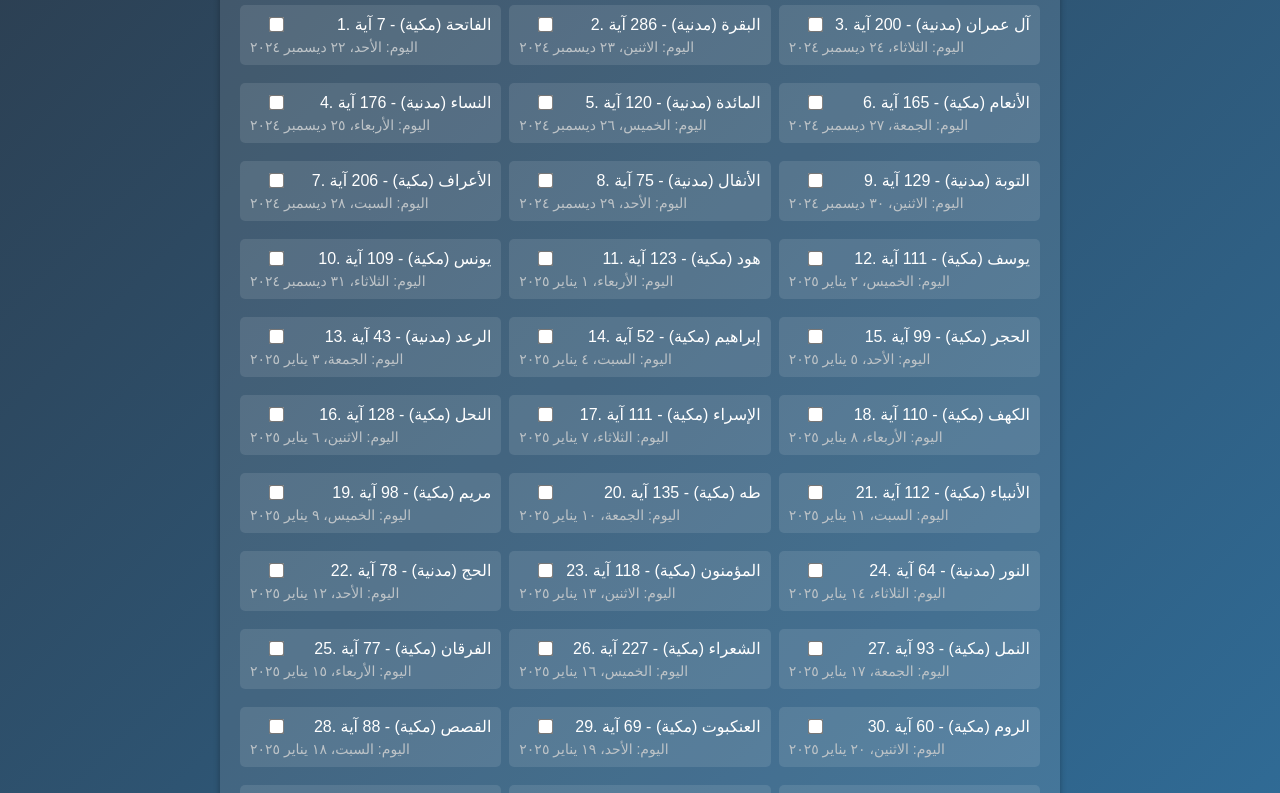
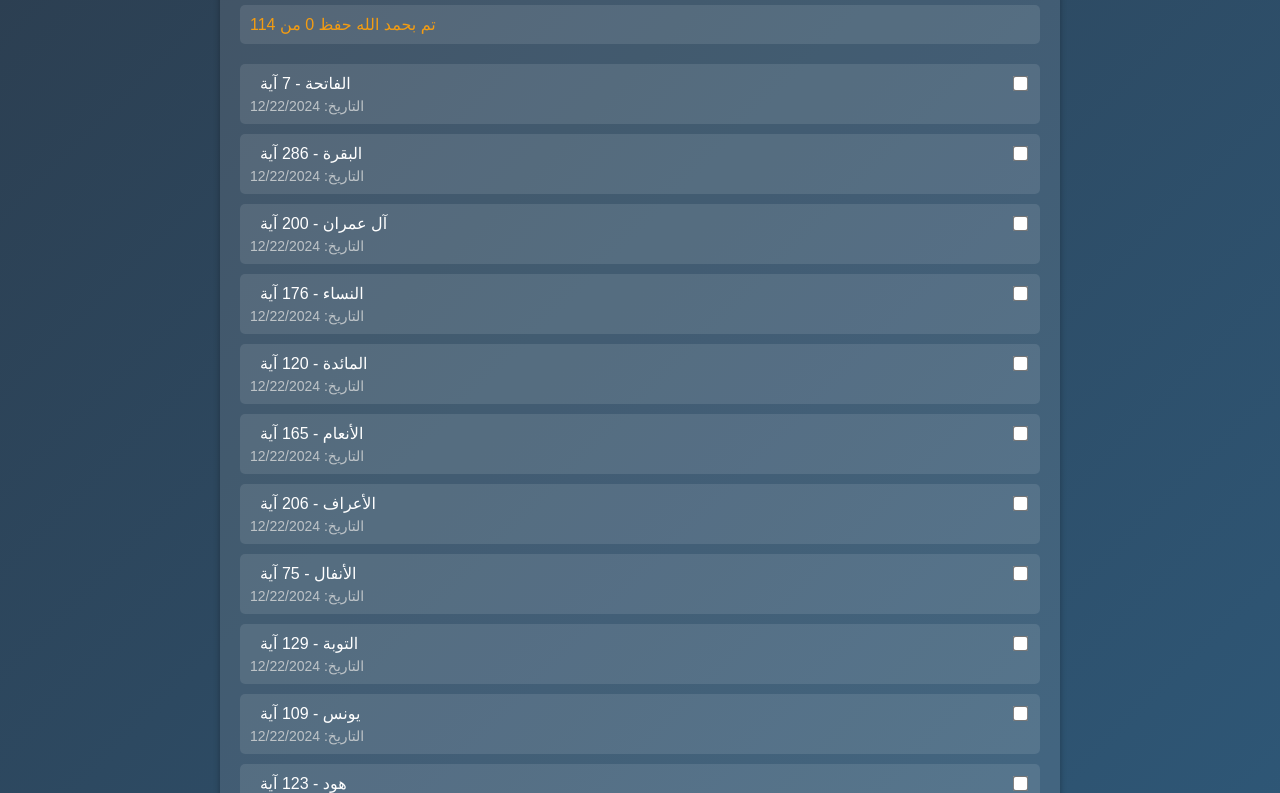
Before and after one commit to wp-fully/qr, a plain HTML site: page index.html in a window 1280 px wide. Shown: the part 114-907 px from the top of the page. Drawn offline with Linux system fonts and the light colour scheme.

Commit message:
Update index.html

```diff
--- a/index.html
+++ b/index.html
@@ -26,6 +26,15 @@
       text-align: center;
       margin-bottom: 20px;
       color: #f1c40f;
+    }
+
+    .status-box {
+      background: rgba(255, 255, 255, 0.1);
+      padding: 10px;
+      margin-bottom: 20px;
+      border-radius: 5px;
+      font-size: 16px;
+      color: #f39c12;
     }
 
     .surah-list {
@@ -65,17 +74,19 @@
   <div class="container">
     <h1>خطة حفظ القرآن خلال 400 يوم</h1>
 
-    <div class="surah-list" style="
-    display: grid;
-    gap: 8px;
-    grid-template-columns: 1fr 1fr 1fr;
-" id="surahList">
+    <!-- Box to display the number of saved surahs -->
+    <div class="status-box" id="statusBox">
+      تم بحمد الله حفظ 0 من 114
+    </div>
+
+    <div class="surah-list" id="surahList">
       <!-- Generated Surahs List -->
     </div>
   </div>
 
   <script>
     const surahList = document.getElementById('surahList');
+    const statusBox = document.getElementById('statusBox');
 
     const surahs = [
       { name: "الفاتحة", ayahs: 7, type: "مكية" },
@@ -161,74 +172,50 @@
       { name: "التكوير", ayahs: 29, type: "مكية" },
       { name: "الإنفطار", ayahs: 19, type: "مكية" },
       { name: "المطففين", ayahs: 36, type: "مكية" },
-  { name: "الإنشقاق", ayahs: 25, type: "مكية" },
-  { name: "البروج", ayahs: 22, type: "مكية" },
-  { name: "الطارق", ayahs: 17, type: "مكية" },
-  { name: "الأعلى", ayahs: 19, type: "مكية" },
-  { name: "الغاشية", ayahs: 26, type: "مكية" },
-  { name: "الفجر", ayahs: 30, type: "مكية" },
-  { name: "البلد", ayahs: 20, type: "مكية" },
-  { name: "الشمس", ayahs: 15, type: "مكية" },
-  { name: "الليل", ayahs: 21, type: "مكية" },
-  { name: "الضحى", ayahs: 11, type: "مكية" },
-  { name: "الشرح", ayahs: 8, type: "مكية" },
-  { name: "التين", ayahs: 8, type: "مكية" },
-  { name: "العلق", ayahs: 19, type: "مكية" },
-  { name: "القدر", ayahs: 5, type: "مكية" },
-  { name: "البينة", ayahs: 8, type: "مدنية" },
-  { name: "الزلزلة", ayahs: 8, type: "مدنية" },
- { name: "العاديات", ayahs: 11, type: "مكية" },
-  { name: "القارعة", ayahs: 11, type: "مكية" },
-  { name: "التكاثر", ayahs: 8, type: "مكية" },
       { name: "الهمزة", ayahs: 9, type: "مكية" },
       { name: "الفيل", ayahs: 5, type: "مكية" },
       { name: "قريش", ayahs: 4, type: "مكية" },
       { name: "الماعون", ayahs: 7, type: "مكية" },
       { name: "الكوثر", ayahs: 3, type: "مكية" },
       { name: "الكافرون", ayahs: 6, type: "مكية" },
-  { name: "النصر", ayahs: 3, type: "مكية" },
+      { name: "النصر", ayahs: 3, type: "مدنية" },
       { name: "المسد", ayahs: 5, type: "مكية" },
       { name: "الإخلاص", ayahs: 4, type: "مكية" },
       { name: "الفلق", ayahs: 5, type: "مكية" },
       { name: "الناس", ayahs: 6, type: "مكية" }
     ];
 
-    const startDate = new Date(); // تاريخ البداية
+    function updateStatus() {
+      const checkedBoxes = document.querySelectorAll('input[type="checkbox"]:checked');
+      const savedCount = checkedBoxes.length;
+      statusBox.textContent = `تم بحمد الله حفظ ${savedCount} من ${surahs.length}`;
+    }
 
-    // إنشاء قائمة السور ديناميكيًا
+    function createSurahItems() {
       surahs.forEach((surah, index) => {
         const surahItem = document.createElement('div');
-      surahItem.className = 'surah-item';
+        surahItem.classList.add('surah-item');
 
-      // حساب تاريخ الحفظ
-      const currentDate = new Date(startDate);
-      currentDate.setDate(startDate.getDate() + index);
+        const surahLabel = document.createElement('label');
+        surahLabel.textContent = `${surah.name} - ${surah.ayahs} آية`;
 
-      // استخراج اليوم والتاريخ بالتنسيق المناسب
-      const options = { weekday: 'long', year: 'numeric', month: 'long', day: 'numeric' };
-      const formattedDate = currentDate.toLocaleDateString('ar-EG', options);
+        const surahCheckbox = document.createElement('input');
+        surahCheckbox.type = 'checkbox';
+        surahCheckbox.id = `surah-${index}`;
+        surahCheckbox.addEventListener('change', updateStatus);
 
-      surahItem.innerHTML = `
-        <label>
-          <input type="checkbox" id="checkbox-${index}" />
-          <span>${index + 1}. ${surah.name} (${surah.type}) - ${surah.ayahs} آية</span>
-        </label>
-        <span class="date">اليوم: ${formattedDate}</span>
-      `;
+        const surahDate = document.createElement('div');
+        surahDate.classList.add('date');
+        surahDate.textContent = `التاريخ: ${new Date().toLocaleDateString()}`;
 
+        surahLabel.appendChild(surahCheckbox);
+        surahItem.appendChild(surahLabel);
+        surahItem.appendChild(surahDate);
         surahList.appendChild(surahItem);
-
-      // استرجاع الحالة المخزنة في localStorage
-      const storedState = localStorage.getItem(`checkbox-${index}`);
-      if (storedState === 'true') {
-        surahItem.querySelector(`#checkbox-${index}`).checked = true;
+      });
     }
 
-      // حفظ الحالة في localStorage عند تغيير حالة التشيك بوكس
-      surahItem.querySelector(`#checkbox-${index}`).addEventListener('change', function() {
-        localStorage.setItem(`checkbox-${index}`, this.checked);
-      });
-    });
+    createSurahItems();
   </script>
 </body>
 </html>
```
Lines whose indentation alone changed are shown as unchanged.
